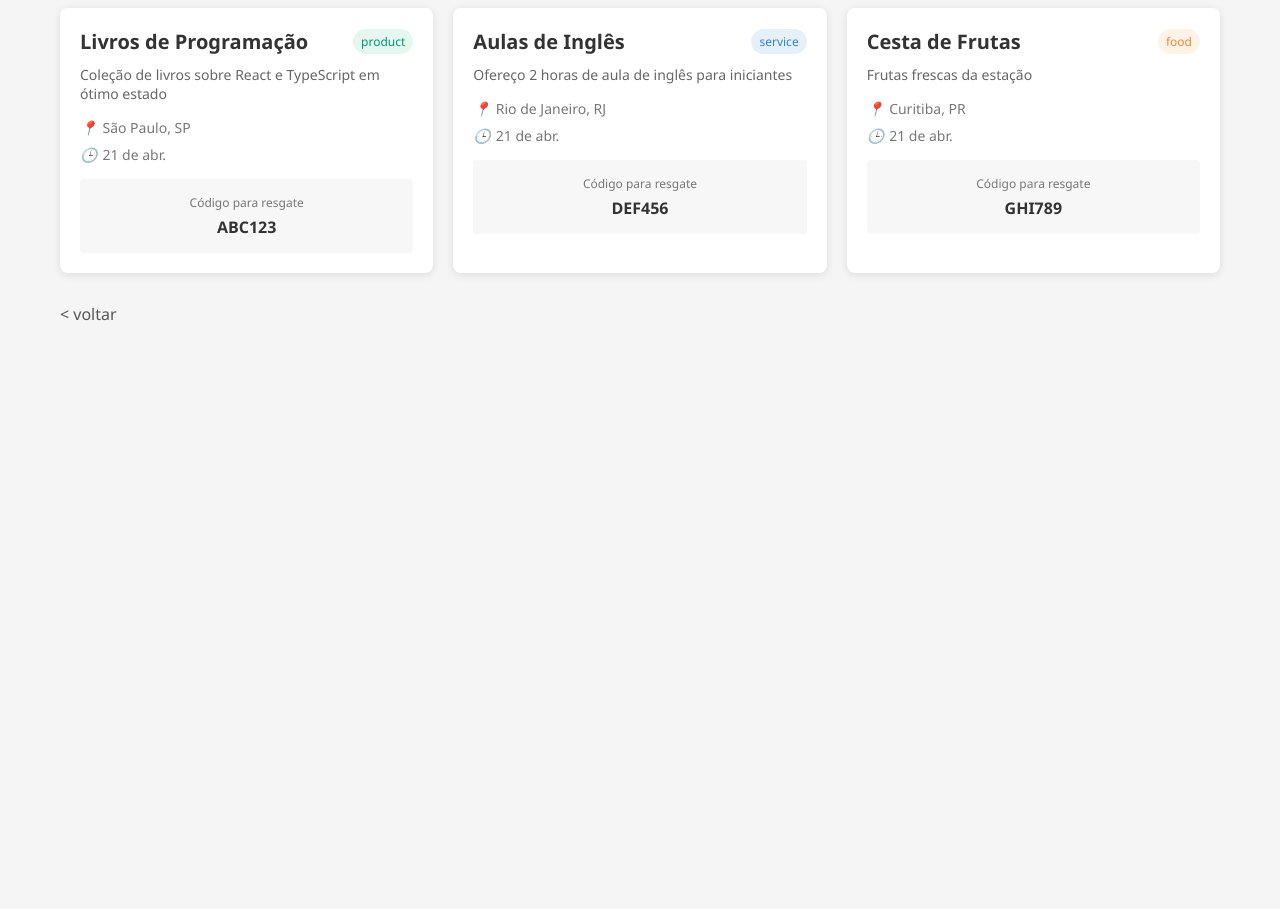
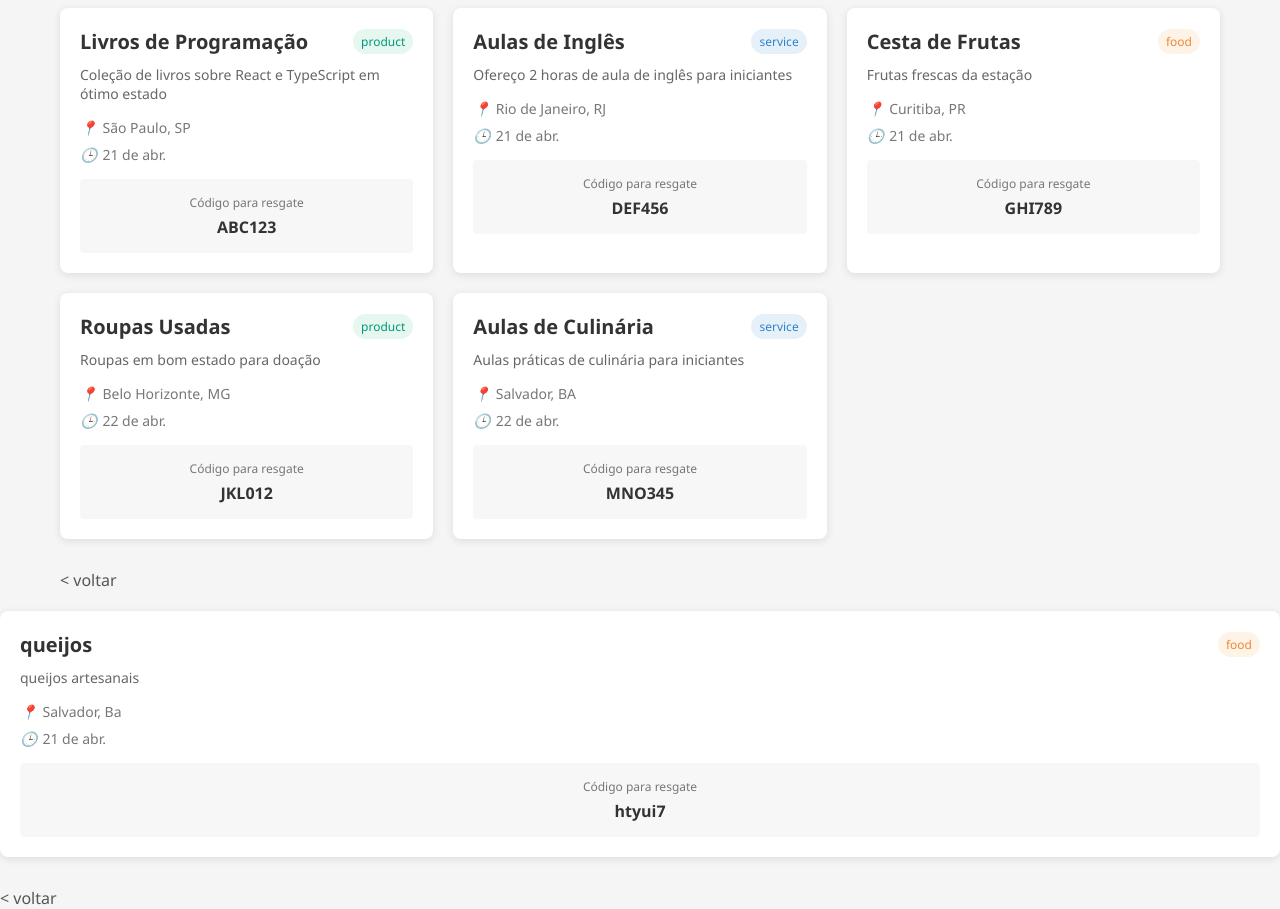
Before and after one commit to SlaupSolution/slaup.go1, a plain HTML site: page slaup-go-items-page.html in a window 1280 px wide. Shown: the part 148-1057 px from the top of the page. Before the commit the page ends 800 px from the top, so only its background shows below. Drawn offline with Linux system fonts and the light colour scheme.

Commit message:
slaup go itens

```diff
--- a/slaup-go-items-page.html
+++ b/slaup-go-items-page.html
@@ -242,9 +242,88 @@
                     </div>
                 </div>
             </div>
+
+            <!-- Item 4 -->
+            <div class="item-card">
+                <div class="item-content">
+                    <div class="item-title">
+                        <h2>Roupas Usadas</h2>
+                        <span class="tag tag-product">product</span>
+                    </div>
+                    <p class="item-description">Roupas em bom estado para doação</p>
+
+                    <div class="item-meta">
+                        <i>📍</i> Belo Horizonte, MG
+                    </div>
+                    <div class="item-meta">
+                        <i>🕒</i> 22 de abr.
+                    </div>
+
+                    <div class="code-block">
+                        <div class="code-label">Código para resgate</div>
+                        <div class="code">JKL012</div>
+                    </div>
+                </div>
+            </div>
+
+            <!-- Item 5 -->
+            <div class="item-card">
+                <div class="item-content">
+                    <div class="item-title">
+                        <h2>Aulas de Culinária</h2>
+                        <span class="tag tag-service">service</span>
+                    </div>
+                    <p class="item-description">Aulas práticas de culinária para iniciantes</p>
+
+                    <div class="item-meta">
+                        <i>📍</i> Salvador, BA
+                    </div>
+                    <div class="item-meta">
+                        <i>🕒</i> 22 de abr.
+                    </div>
+
+                    <div class="code-block">
+                        <div class="code-label">Código para resgate</div>
+                        <div class="code">MNO345</div>
+                    </div>
+                </div>
+            </div>
         </div>
+
+        <a href="index.html" class="back-link">< voltar</a>
+    </div>
+
+
+
+    <!-- Item 4 -->
+            <div class="item-card">
+                <div class="item-content">
+                    <div class="item-title">
+                        <h2> queijos </h2>
+                        <span class="tag tag-food">food</span>
+                    </div>
+                    <p class="item-description"> queijos artesanais </p>
+
+                    <div class="item-meta">
+                        <i>📍</i> Salvador, Ba
+                    </div>
+                    <div class="item-meta">
+                        <i>🕒</i> 21 de abr.
+                    </div>
+
+                    <div class="code-block">
+                        <div class="code-label">Código para resgate</div>
+                        <div class="code">htyui7</div>
+                    </div>
+                </div>
+            </div>
+        </div>
+
+
+
 
         <a href="#" class="back-link">< voltar</a>
     </div>
+
 </body>
 </html>
```
